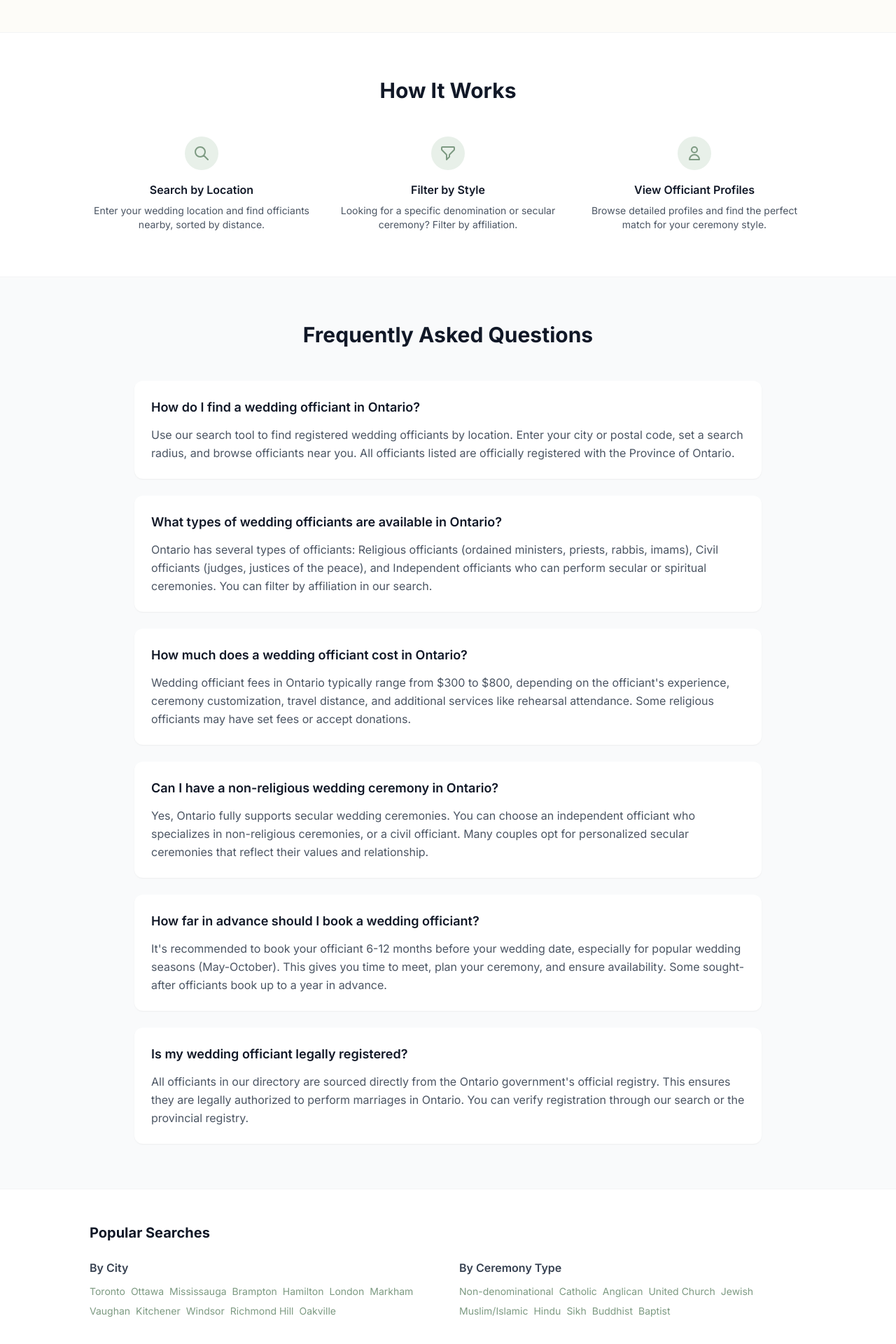
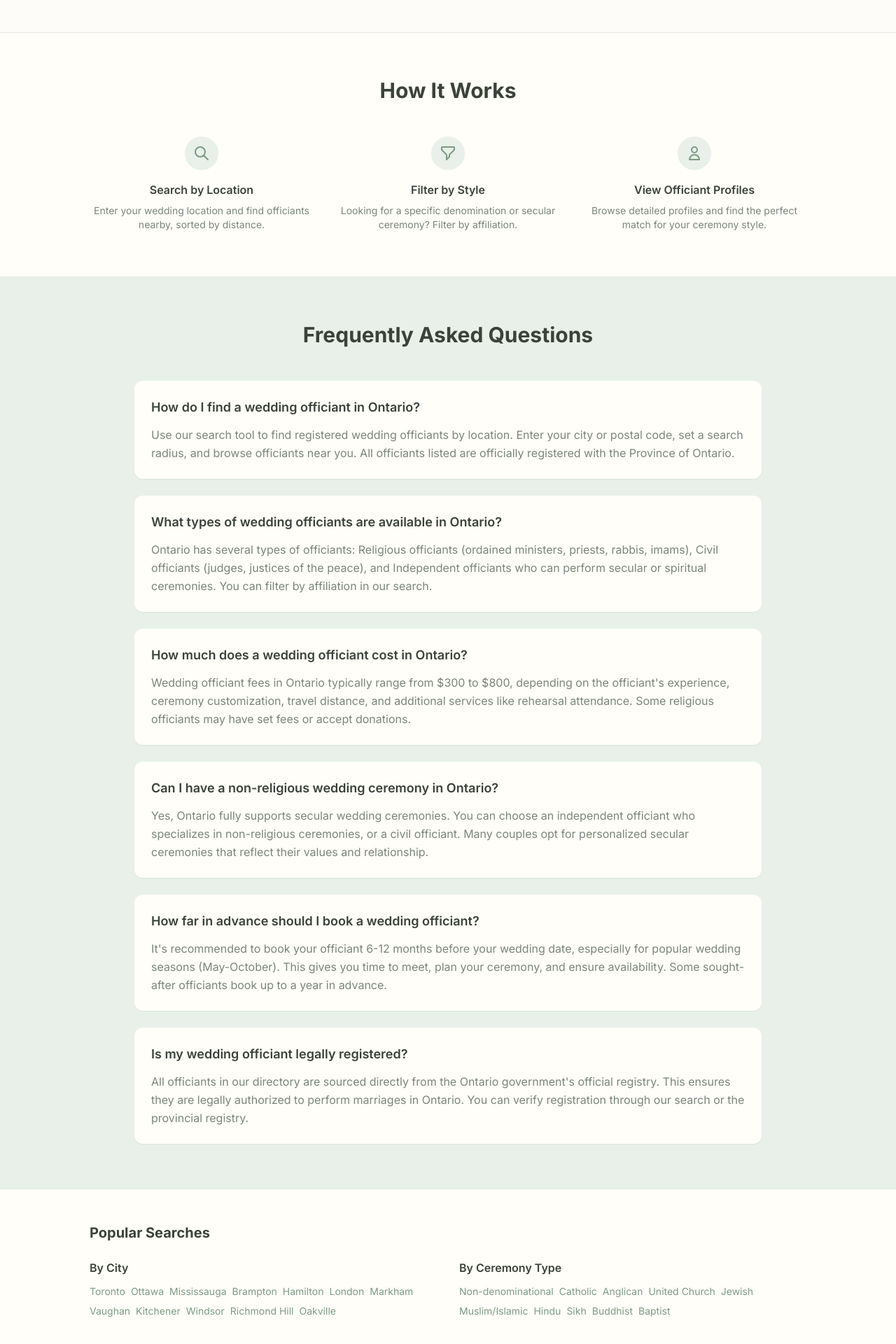
Before and after one commit to philgwmurphy/wedding-officiant-finder, a Next.js app: page / in a window 1280 px wide. Shown: the part 846-2766 px from the top of the page at 70% size. Built offline with nearby package versions, Linux system fonts and the light colour scheme; no server answers; the database is empty.

Commit message:
style: Update homepage sections to use CSS variables for dark mode
Update "How It Works", "FAQ", "Popular Searches", and Footer sections
to use CSS custom properties instead of hardcoded colors, enabling
proper dark mode theming support.

```diff
--- a/src/app/page.tsx
+++ b/src/app/page.tsx
@@ -89,17 +89,17 @@ export default function Home() {
       </main>
 
       {/* Features Section */}
-      <section className="py-16 px-4 bg-white border-t border-gray-100">
+      <section className="py-16 px-4 bg-[var(--background-card)] border-t border-[var(--border)]">
         <div className="max-w-5xl mx-auto">
-          <h2 className="text-2xl md:text-3xl font-bold text-center text-gray-900 mb-12">
+          <h2 className="text-2xl md:text-3xl font-bold text-center text-[var(--foreground)] mb-12">
             How It Works
           </h2>
 
           <div className="grid md:grid-cols-3 gap-8">
             <div className="text-center">
-              <div className="w-12 h-12 bg-[#E8F0E9] rounded-full flex items-center justify-center mx-auto mb-4">
+              <div className="w-12 h-12 bg-[var(--secondary)] rounded-full flex items-center justify-center mx-auto mb-4">
                 <svg
-                  className="w-6 h-6 text-[#7D9A82]"
+                  className="w-6 h-6 text-[var(--primary)]"
                   fill="none"
                   stroke="currentColor"
                   viewBox="0 0 24 24"
@@ -112,19 +112,19 @@ export default function Home() {
                   />
                 </svg>
               </div>
-              <h3 className="font-semibold text-gray-900 mb-2">
+              <h3 className="font-semibold text-[var(--foreground)] mb-2">
                 Search by Location
               </h3>
-              <p className="text-gray-600 text-sm">
+              <p className="text-[var(--muted)] text-sm">
                 Enter your wedding location and find officiants nearby, sorted
                 by distance.
               </p>
             </div>
 
             <div className="text-center">
-              <div className="w-12 h-12 bg-[#E8F0E9] rounded-full flex items-center justify-center mx-auto mb-4">
+              <div className="w-12 h-12 bg-[var(--secondary)] rounded-full flex items-center justify-center mx-auto mb-4">
                 <svg
-                  className="w-6 h-6 text-[#7D9A82]"
+                  className="w-6 h-6 text-[var(--primary)]"
                   fill="none"
                   stroke="currentColor"
                   viewBox="0 0 24 24"
@@ -137,19 +137,19 @@ export default function Home() {
                   />
                 </svg>
               </div>
-              <h3 className="font-semibold text-gray-900 mb-2">
+              <h3 className="font-semibold text-[var(--foreground)] mb-2">
                 Filter by Style
               </h3>
-              <p className="text-gray-600 text-sm">
+              <p className="text-[var(--muted)] text-sm">
                 Looking for a specific denomination or secular ceremony? Filter
                 by affiliation.
               </p>
             </div>
 
             <div className="text-center">
-              <div className="w-12 h-12 bg-[#E8F0E9] rounded-full flex items-center justify-center mx-auto mb-4">
+              <div className="w-12 h-12 bg-[var(--secondary)] rounded-full flex items-center justify-center mx-auto mb-4">
                 <svg
-                  className="w-6 h-6 text-[#7D9A82]"
+                  className="w-6 h-6 text-[var(--primary)]"
                   fill="none"
                   stroke="currentColor"
                   viewBox="0 0 24 24"
@@ -162,10 +162,10 @@ export default function Home() {
                   />
                 </svg>
               </div>
-              <h3 className="font-semibold text-gray-900 mb-2">
+              <h3 className="font-semibold text-[var(--foreground)] mb-2">
                 View Officiant Profiles
               </h3>
-              <p className="text-gray-600 text-sm">
+              <p className="text-[var(--muted)] text-sm">
                 Browse detailed profiles and find the perfect match for your
                 ceremony style.
               </p>
@@ -175,19 +175,19 @@ export default function Home() {
         </section>
 
         {/* FAQ Section */}
-        <section className="py-16 px-4 bg-gray-50 border-t border-gray-100">
+        <section className="py-16 px-4 bg-[var(--secondary)] border-t border-[var(--border)]">
           <div className="max-w-4xl mx-auto">
-            <h2 className="text-2xl md:text-3xl font-bold text-center text-gray-900 mb-12">
+            <h2 className="text-2xl md:text-3xl font-bold text-center text-[var(--foreground)] mb-12">
               Frequently Asked Questions
             </h2>
 
             <div className="space-y-6">
               {HOMEPAGE_FAQS.map((faq, index) => (
-                <div key={index} className="bg-white rounded-xl p-6 shadow-sm">
-                  <h3 className="text-lg font-semibold text-gray-900 mb-3">
+                <div key={index} className="bg-[var(--background-card)] rounded-xl p-6 shadow-sm">
+                  <h3 className="text-lg font-semibold text-[var(--foreground)] mb-3">
                     {faq.question}
                   </h3>
-                  <p className="text-gray-600 leading-relaxed">{faq.answer}</p>
+                  <p className="text-[var(--muted)] leading-relaxed">{faq.answer}</p>
                 </div>
               ))}
             </div>
@@ -195,20 +195,20 @@ export default function Home() {
         </section>
 
         {/* Popular Searches Section */}
-        <section className="py-12 px-4 bg-white border-t border-gray-100">
+        <section className="py-12 px-4 bg-[var(--background-card)] border-t border-[var(--border)]">
           <div className="max-w-5xl mx-auto">
-            <h2 className="text-xl font-bold text-gray-900 mb-6">
+            <h2 className="text-xl font-bold text-[var(--foreground)] mb-6">
               Popular Searches
             </h2>
             <div className="grid md:grid-cols-2 gap-8">
               <div>
-                <h3 className="font-semibold text-gray-700 mb-3">By City</h3>
+                <h3 className="font-semibold text-[var(--foreground)] mb-3">By City</h3>
                 <div className="flex flex-wrap gap-2">
                   {CITY_LANDING_PAGES.slice(0, 12).map((city) => (
                     <Link
                       key={city.slug}
                       href={`/${city.slug}`}
-                      className="text-sm text-[#7D9A82] hover:text-[#5E7D63] hover:underline"
+                      className="text-sm text-[var(--primary)] hover:text-[var(--primary-dark)] hover:underline"
                     >
                       {city.city}
                     </Link>
@@ -216,13 +216,13 @@ export default function Home() {
                 </div>
               </div>
               <div>
-                <h3 className="font-semibold text-gray-700 mb-3">By Ceremony Type</h3>
+                <h3 className="font-semibold text-[var(--foreground)] mb-3">By Ceremony Type</h3>
                 <div className="flex flex-wrap gap-2">
                   {AFFILIATION_LANDING_PAGES.slice(0, 10).map((aff) => (
                     <Link
                       key={aff.slug}
                       href={`/affiliation/${aff.slug}`}
-                      className="text-sm text-[#7D9A82] hover:text-[#5E7D63] hover:underline"
+                      className="text-sm text-[var(--primary)] hover:text-[var(--primary-dark)] hover:underline"
                     >
                       {aff.label}
                     </Link>
@@ -234,15 +234,15 @@ export default function Home() {
         </section>
 
         {/* Footer */}
-        <footer className="py-8 px-4 border-t border-gray-100">
-          <div className="max-w-5xl mx-auto text-center text-sm text-gray-500">
+        <footer className="py-8 px-4 border-t border-[var(--border)]">
+          <div className="max-w-5xl mx-auto text-center text-sm text-[var(--muted)]">
             <p>
               Data sourced from the{" "}
               <a
                 href="https://data.ontario.ca/dataset/registered-marriage-officiants"
                 target="_blank"
                 rel="noopener noreferrer"
-                className="text-[#7D9A82] hover:underline"
+                className="text-[var(--primary)] hover:underline"
               >
                 Ontario Data Catalogue
               </a>
```
